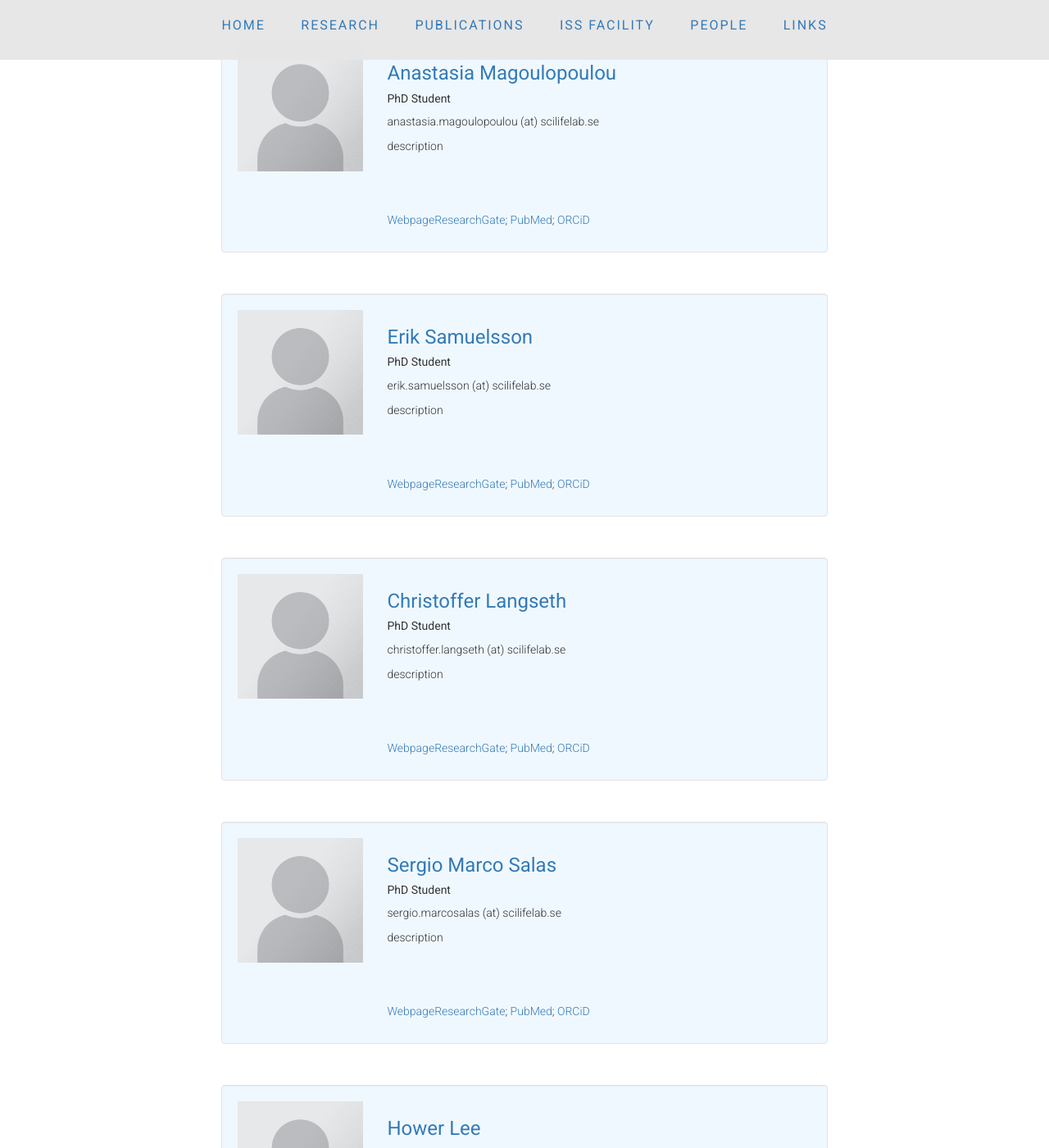
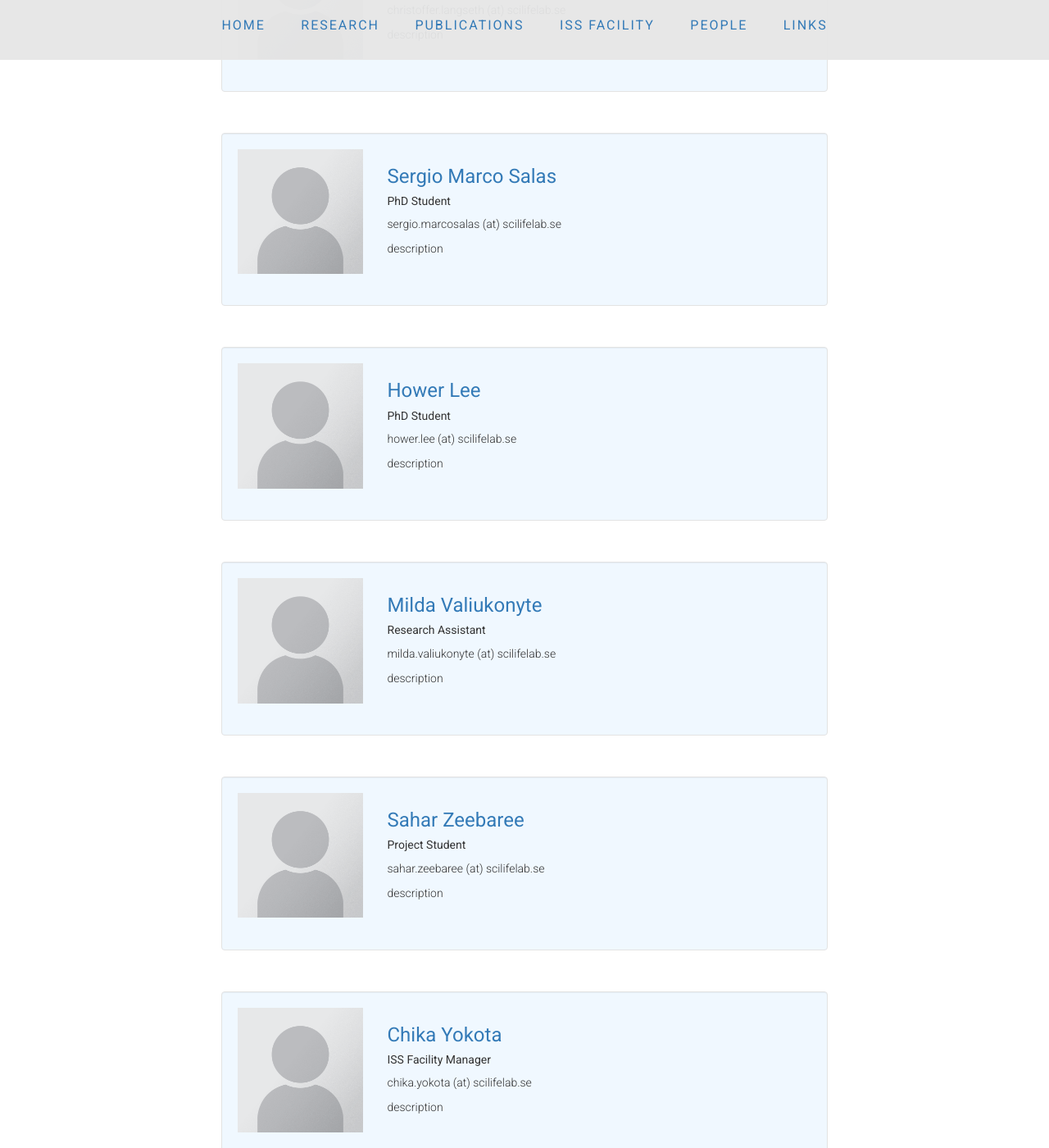
Before and after one commit to flintott/NilssonLab, a Jekyll site: the page people/index.html, which Jekyll copies as it is, in a window 1280 px wide and 1400 px high, scrolled down 4430 px. Shown: the whole window at 82% size. Built offline with Jekyll 4.4.1, drawn with Linux system fonts in a browser that asks for light colours; comment, search, counter and statistics services are not loaded; some of the changed text lies outside the part shown.

Commit message:
Update index.html

```diff
--- a/people/index.html
+++ b/people/index.html
@@ -77,8 +77,7 @@
                   <h5>Lab Manager</h5>
                   <p>flor.pineiro (at) scilifelab.se<br>
 		    <p>description</p>
-		    <br><br><br>
-                    <a href="weblink">WebpageResearchGate</a>; <a href="link">PubMed</a>; <a href="link">ORCiD</a>
+		    <br>
 	          </p>
                 </div>
               </div>
@@ -99,8 +98,7 @@
                   <h5>Postdoc</h5>
                   <p>markus.hilscher (at) scilifelab.se<br>
 		    <p>description</p>
-		    <br><br><br>
-                    <a href="weblink">WebpageResearchGate</a>; <a href="link">PubMed</a>; <a href="link">ORCiD</a>
+		    <br>
 	          </p>
                 </div>
               </div>
@@ -122,8 +120,7 @@
                   <h5>Postdoc</h5>
                   <p>jessica.svedlund (at) scilifelab.se<br>
 		    <p>description</p>
-		    <br><br><br>
-                    <a href="weblink">WebpageResearchGate</a>; <a href="link">PubMed</a>; <a href="link">ORCiD</a>
+		    <br>
 	          </p>
                 </div>
               </div>
@@ -145,8 +142,7 @@
                   <h5>Postdoc</h5>
                   <p>kamila.klamecka (at) scilifelab.se<br>
 		    <p>description</p>
-		    <br><br><br>
-                    <a href="weblink">WebpageResearchGate</a>; <a href="link">PubMed</a>; <a href="link">ORCiD</a>
+		    <br>
 	          </p>
                 </div>
               </div>
@@ -168,8 +164,7 @@
                   <h5>Postdoc</h5>
                   <p>thomas.hauling (at) scilifelab.se<br>
 		    <p>description</p>
-		    <br><br><br>
-                    <a href="weblink">WebpageResearchGate</a>; <a href="link">PubMed</a>; <a href="link">ORCiD</a>
+		    <br>
 	          </p>
                 </div>
               </div>
@@ -223,8 +218,7 @@
                   <h5>Postdoc</h5>
                   <p>olga.surova (at) scilifelab.se<br>
 		    <p>description</p>
-		    <br><br><br>
-                    <a href="weblink">WebpageResearchGate</a>; <a href="link">PubMed</a>; <a href="link">ORCiD</a>
+		    <br>
 	          </p>
                 </div>
               </div>
@@ -246,8 +240,7 @@
                   <h5>Postdoc</h5>
                   <p>narayanan.srinivasan (at) scilifelab.se<br>
 		    <p>description</p>
-		    <br><br><br>
-                    <a href="weblink">WebpageResearchGate</a>; <a href="link">PubMed</a>; <a href="link">ORCiD</a>
+		    <br>
 	          </p>
                 </div>
               </div>
@@ -269,8 +262,7 @@
                   <h5>Postdoc</h5>
                   <p>di.wu (at) scilifelab.se<br>
 		    <p>description</p>
-		    <br><br><br>
-                    <a href="weblink">WebpageResearchGate</a>; <a href="link">PubMed</a>; <a href="link">ORCiD</a>
+		    <br>
 	          </p>
                 </div>
               </div>
@@ -292,8 +284,7 @@
                   <h5>PhD Student</h5>
                   <p>xiaoyan.qian (at) scilifelab.se<br>
 		    <p>description</p>
-		    <br><br><br>
-                    <a href="weblink">WebpageResearchGate</a>; <a href="link">PubMed</a>; <a href="link">ORCiD</a>
+		    <br>
 	          </p>
                 </div>
               </div>
@@ -315,8 +306,7 @@
                   <h5>PhD Student</h5>
                   <p>elin.lundin (at) scilifelab.se<br>
 		    <p>description</p>
-		    <br><br><br>
-                    <a href="weblink">WebpageResearchGate</a>; <a href="link">PubMed</a>; <a href="link">ORCiD</a>
+		    <br>
 	          </p>
                 </div>
               </div>
@@ -338,8 +328,7 @@
                   <h5>PhD Student</h5>
                   <p>felix.neumann (at) scilifelab.se<br>
 		    <p>description</p>
-		    <br><br><br>
-                    <a href="weblink">WebpageResearchGate</a>; <a href="link">PubMed</a>; <a href="link">ORCiD</a>
+		    <br>
 	          </p>
                 </div>
               </div>
@@ -361,8 +350,7 @@
                   <h5>PhD Student</h5>
                   <p>anastasia.magoulopoulou (at) scilifelab.se<br>
 		    <p>description</p>
-		    <br><br><br>
-                    <a href="weblink">WebpageResearchGate</a>; <a href="link">PubMed</a>; <a href="link">ORCiD</a>
+		    <br>
 	          </p>
                 </div>
               </div>
@@ -384,8 +372,7 @@
                   <h5>PhD Student</h5>
                   <p>erik.samuelsson (at) scilifelab.se<br>
 		    <p>description</p>
-		    <br><br><br>
-                    <a href="weblink">WebpageResearchGate</a>; <a href="link">PubMed</a>; <a href="link">ORCiD</a>
+		    <br>
 	          </p>
                 </div>
               </div>
@@ -407,8 +394,7 @@
                   <h5>PhD Student</h5>
                   <p>christoffer.langseth (at) scilifelab.se<br>
 		    <p>description</p>
-		    <br><br><br>
-                    <a href="weblink">WebpageResearchGate</a>; <a href="link">PubMed</a>; <a href="link">ORCiD</a>
+		    <br>
 	          </p>
                 </div>
               </div>
@@ -430,8 +416,7 @@
                   <h5>PhD Student</h5>
                   <p>sergio.marcosalas (at) scilifelab.se<br>
 		    <p>description</p>
-		    <br><br><br>
-                    <a href="weblink">WebpageResearchGate</a>; <a href="link">PubMed</a>; <a href="link">ORCiD</a>
+		    <br>
 	          </p>
                 </div>
               </div>
@@ -453,8 +438,7 @@
                   <h5>PhD Student</h5>
                   <p>hower.lee (at) scilifelab.se<br>
 		    <p>description</p>
-		    <br><br><br>
-                    <a href="weblink">WebpageResearchGate</a>; <a href="link">PubMed</a>; <a href="link">ORCiD</a>
+		    <br>
 	          </p>
                 </div>
               </div>
@@ -476,8 +460,30 @@
                   <h5>Research Assistant</h5>
                   <p>milda.valiukonyte (at) scilifelab.se<br>
 		    <p>description</p>
-		    <br><br><br>
-                    <a href="weblink">WebpageResearchGate</a>; <a href="link">PubMed</a>; <a href="link">ORCiD</a>
+		    <br>
+	          </p>
+                </div>
+              </div>
+            </div>
+          </div>
+	</div>
+
+	<p>&nbsp;<p>
+
+	<div class="wellb">
+          <div class="media">
+            <div class="media-body">
+	      <div class="row">
+                <div class=" col-sm-4  col-md-3 col-lg-3">
+                  <p><img src="../img/Temp.png" class="img-responsive" width="300" height="450"/></p>
+                </div>
+                <div class=" col-sm-6  col-md-8 col-lg-8">
+		  <h3><a href="link">Sahar Zeebaree</a></h3>
+                  <h5>Project Student</h5>
+                  <p>sahar.zeebaree (at) scilifelab.se<br>
+		    <p>description</p>
+		    <br>
+
 	          </p>
                 </div>
               </div>
@@ -499,8 +505,7 @@
                   <h5>ISS Facility Manager</h5>
                   <p>chika.yokota (at) scilifelab.se<br>
 		    <p>description</p>
-		    <br><br><br>
-                    <a href="weblink">WebpageResearchGate</a>; <a href="link">PubMed</a>; <a href="link">ORCiD</a>
+		    <br>
 	          </p>
                 </div>
               </div>
@@ -522,8 +527,7 @@
                   <h5>ISS Facility Technician</h5>
                   <p>amitha.raman (at) scilifelab.se<br>
 		    <p>description</p>
-		    <br><br><br>
-                    <a href="weblink">WebpageResearchGate</a>; <a href="link">PubMed</a>; <a href="link">ORCiD</a>
+		    <br>
 	          </p>
                 </div>
               </div>
@@ -541,7 +545,7 @@
   <div class="introduction">
 
     <h2><u>Alumni</u></h2>
-
+<!--
     <p>&nbsp;<p>
 
 
@@ -565,7 +569,7 @@
 	<h4><a href="link">Name</a></h4>
 
 
-
+-->
 <!--
 <br>
 	<h3>NAME</h3>
```
